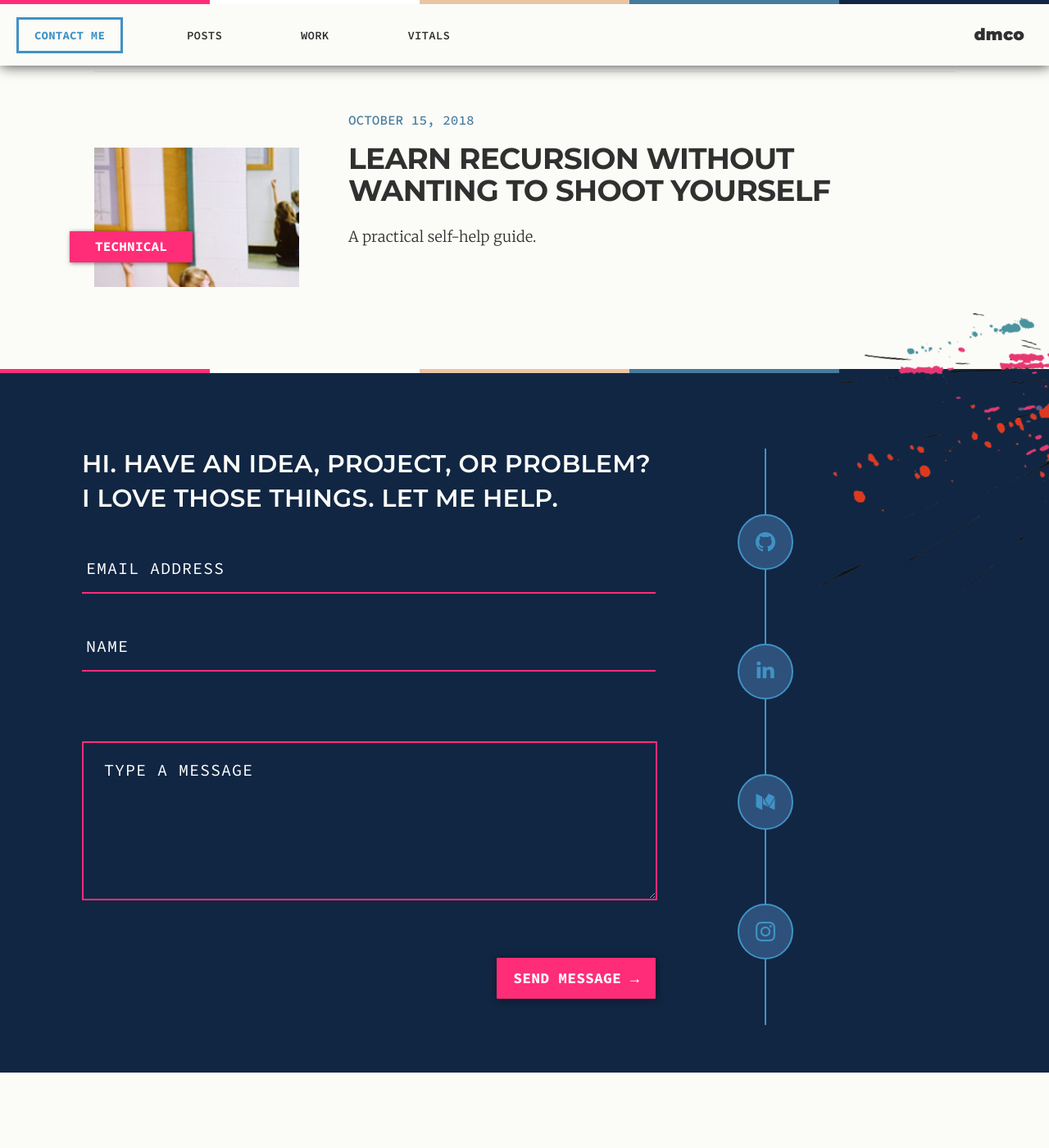
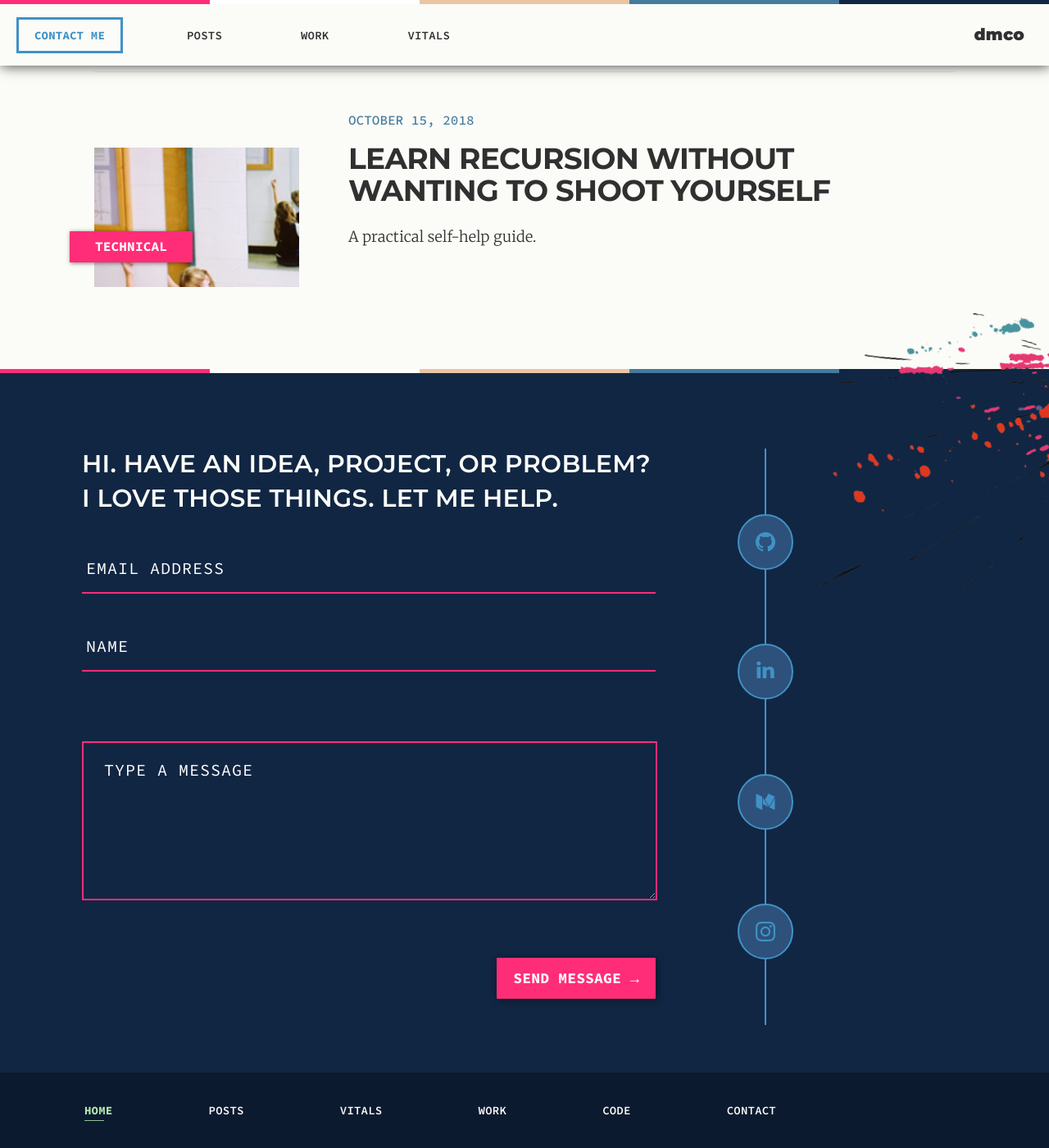
Before and after one commit to middletond/dmco, a Jekyll site: the page built from index.html, in a window 1280 px wide and 1400 px high, scrolled down 1927 px. Shown: the whole window at 82% size. Built offline with Jekyll 4.4.1, drawn with Linux system fonts in a browser that asks for light colours; before the commit the page ends 3235 px from its top, so only the background shows below that.

Commit message:
Footer nav

```diff
--- a/_includes/footer.html
+++ b/_includes/footer.html
@@ -4,10 +4,6 @@
 		{% include palette_bar.html %}
 
 		<div class="content">
-
-			<!-- <h2><b>Hi.</b> I am a <b>digital creative</b> based in central California with a background in <b>programming</b>, <b>publishing</b>, <b>data</b>, &amp; <b>design</b>.</h2>
-
-			<a class="button" href="/about/">More About Me</a> -->
 
 			<div class="grid footer-actions">
 
@@ -42,6 +38,24 @@
 				</div>
 
 			</div>
+		</div>
+
+		<div class="outro">
+
+			<nav class="footer primary" id="footerNav">
+				<ul>
+					<li><a href="/" class="nav-item {% if page.nav == 'home' %}selected{% endif %}">Home</a></li>
+					<li><a href="/posts/" class="nav-item {% if page.nav == 'posts' %}selected{% endif %}">Posts</a></li>
+					<li><a href="/vitals/" class="nav-item {% if page.nav == 'vitals' %}selected{% endif %}">Vitals</a></li>
+
+					<li><a href="/work/" class="nav-item {% if page.nav == 'work' %}selected{% endif %}">Work</a></li>
+					<li><a href="https://github.com/middletond?tab=repositories" target="_blank" class="nav-item">Code</a></li>
+					<li><a href="/contact/" class="nav-item">Contact</a></li>
+				</ul>
+			</nav>
+
+			<p class="credits">&copy; 2019. Thanks for visiting. </p>
+
 
 		</div>
 
--- a/_includes/header.html
+++ b/_includes/header.html
@@ -13,10 +13,7 @@
 			<li><a href="/posts/" class="nav-item {% if page.nav == 'posts' %}selected{% endif %}">Posts</a></li>
 
 			<li><a href="/work/" class="nav-item {% if page.nav == 'work' %}selected{% endif %}">Work</a></li>
-
-			<!-- <li><a href="https://github.com/middletond?tab=repositories" target="_blank" class="nav-item {% if page.nav == 'code' %}selected{% endif %}">Code</a></li> -->
 			<li><a href="/vitals/" class="nav-item {% if page.nav == 'vitals' %}selected{% endif %}">Vitals</a></li>
-
 		</ul>
 	</nav>
 	<div class="logo">
@@ -29,7 +26,6 @@
 		<li><a href="/" class="nav-item {% if page.nav == 'home' %}selected{% endif %}">Home</a></li>
 		<li><a href="/posts/" class="nav-item {% if page.nav == 'posts' %}selected{% endif %}">Posts</a></li>
 		<li><a href="/work/" class="nav-item {% if page.nav == 'work' %}selected{% endif %}">Work</a></li>
-		<!-- <li><a href="https://github.com/middletond?tab=repositories" target="_blank" class="nav-item {% if page.nav == 'code' %}selected{% endif %}">Code</a></li> -->
 		<li><a href="/vitals/" class="nav-item {% if page.nav == 'vitals' %}selected{% endif %}">Vitals</a></li>
 		<li><a href="/contact/" class="nav-item {% if page.nav == 'hello' %}selected{% endif %} emphasized">Contact Me</a></li>
 	</ul>
--- a/_sass/_footer.scss
+++ b/_sass/_footer.scss
@@ -92,25 +92,73 @@ footer.dark-section { // styles are similar to dark sections, saving some typing
 						margin: 0;
 				}
 			}
-
-			// .social-item {
-			// 	display: block;
-			// 	position: relative;
-			// 	z-index: 1;
-			// 	margin: 0;
-			// 	width: 64px;
-			// 	height: 64px;
-			// 	border: $blue solid 2px;
-			// 	border-radius: 50%;
-			// 	background-color: $steelbluedark;
-			// 	i.fa { // icons
-			// 		font-size: 28px;
-			// 		color: $blue;
-			// 		position: relative; // use flex?
-			// 		top: 18px;
-			// 		&.fa-linkedin { font-size: 25px; } // outlier, fkn shit up
-			// 	}
-			// }
+		}
+	}
+	.outro {
+		background-color: darken($navy, 5);
+		padding: 30px 100px;
+		@include below($break-large) { padding: 30px 50px; }
+		@include below($break-medium) {
+			padding: 30px 30px;
+			border-top: darken($darkblue, 11) solid 1px;
+		}
+		@include below($break-small) { padding: 30px 20px; }
+		.credits {
+			display: none;
+			padding: 0;
+			margin: 20px 0 0px 0;
+			font-size: 14px;
+			font-weight: 600;
+			font-family: "Source Code Pro", monospace;
+			text-transform: uppercase;
+			line-height: 1em;
+			color: $darkblue;
+		}
+		nav {
+			max-width: 868px; // combined width of .footer-action children
+			width: 100%;
+			ul {
+				@include flex_justify_content(space-between);
+				li {
+					margin: 0;
+					a.nav-item {
+						padding: 6px 0;
+						color: $cream;
+						&.selected {
+							color: $lime;
+							&:after {
+								content: "";
+								position: absolute;
+								bottom: -0px;
+								left: 0%;
+								width: 70%;
+								height: 1px;
+								background-color: $lime;
+								opacity: 0.8;
+							}
+						}
+					}
+				}
+			}
+			@include below($break-mobile-nav) { display: block; }
+			@include below($break-medium) {
+				ul {
+					@include flex_direction(column);
+					li {
+						@include flex_justify_content(left);
+						a.nav-item {
+							&.selected {
+								left: 10px;
+								&:after {
+									width: 10px;
+									top: 50%;
+									left: -15px;
+								}
+							}
+						}
+					}
+				}
+			}
 		}
 	}
 }
```
